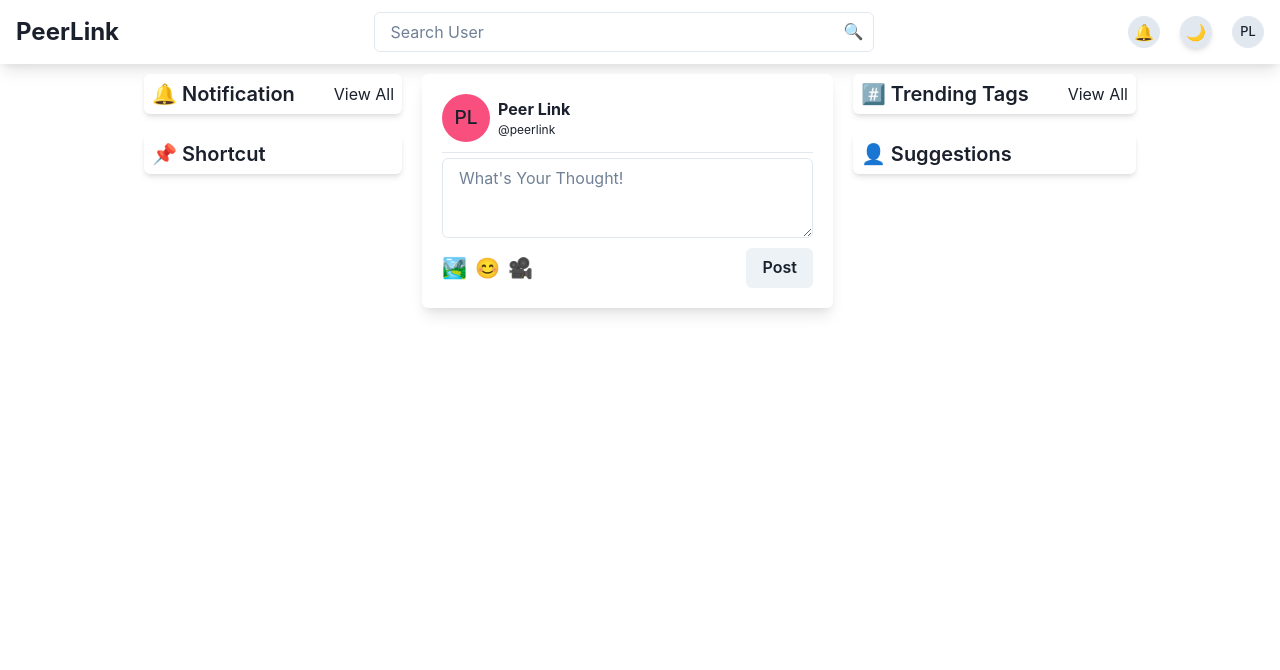
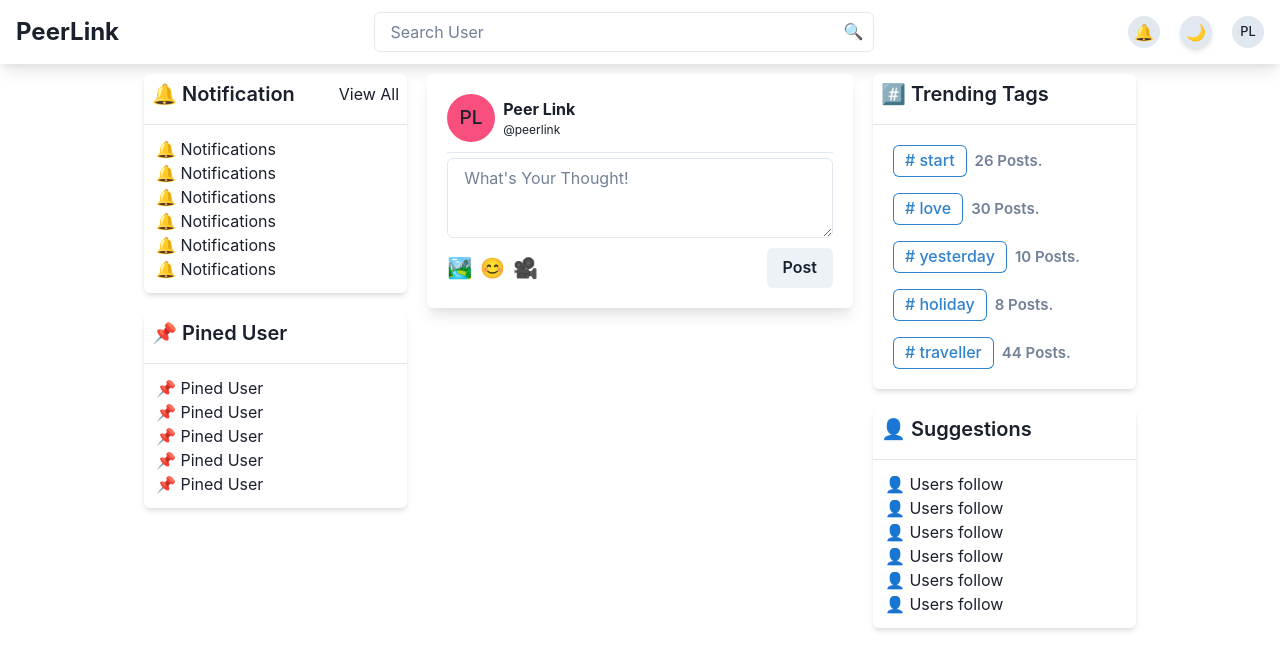
Before and after one commit to infysumanta/PeerLink, a React (Create React App) app in the folder client/: page / in a window 1280 px wide. Shown: the top 670 px of the page. Built offline with nearby package versions, Linux system fonts and the light colour scheme.

Commit message:
some design twig

```diff
--- a/client/src/pages/HomePage/LeftSide.jsx
+++ b/client/src/pages/HomePage/LeftSide.jsx
@@ -1,5 +1,12 @@
 import React from "react";
-import { Box, Heading, useColorModeValue, Flex, Link } from "@chakra-ui/react";
+import {
+  Box,
+  Heading,
+  useColorModeValue,
+  Flex,
+  Link,
+  Text,
+} from "@chakra-ui/react";
 const LeftSide = () => {
   return (
     <>
@@ -15,6 +22,15 @@ const LeftSide = () => {
             </Heading>
             <Link>View All</Link>
           </Flex>
+          <hr style={{ marginTop: "10px" }} />
+          <Box p={3}>
+            <Text>🔔 Notifications</Text>
+            <Text>🔔 Notifications</Text>
+            <Text>🔔 Notifications</Text>
+            <Text>🔔 Notifications</Text>
+            <Text>🔔 Notifications</Text>
+            <Text>🔔 Notifications</Text>
+          </Box>
         </Box>
         <Box
           bg={useColorModeValue("white", "gray.700")}
@@ -23,8 +39,16 @@ const LeftSide = () => {
           shadow="md"
         >
           <Heading fontSize={"xl"} p={2} fontWeight={"semibold"}>
-            📌 Shortcut
+            📌 Pined User
           </Heading>
+          <hr style={{ marginTop: "10px" }} />
+          <Box p={3}>
+            <Text>📌 Pined User</Text>
+            <Text>📌 Pined User</Text>
+            <Text>📌 Pined User</Text>
+            <Text>📌 Pined User</Text>
+            <Text>📌 Pined User</Text>
+          </Box>
         </Box>
       </Box>
     </>
--- a/client/src/pages/HomePage/RightSide.jsx
+++ b/client/src/pages/HomePage/RightSide.jsx
@@ -1,5 +1,14 @@
 import React from "react";
-import { Box, Heading, useColorModeValue, Flex, Link } from "@chakra-ui/react";
+import {
+  Box,
+  Heading,
+  useColorModeValue,
+  Flex,
+  Link,
+  Tag,
+  TagLabel,
+  Text,
+} from "@chakra-ui/react";
 const RightSide = () => {
   return (
     <>
@@ -13,8 +22,15 @@ const RightSide = () => {
             <Heading fontSize={"xl"} fontWeight={"semibold"}>
               #️⃣ Trending Tags
             </Heading>
-            <Link>View All</Link>
           </Flex>
+          <hr style={{ marginTop: "10px" }} />
+          <Box p={3}>
+            <TrendingTags postCount={26} tag={"start"} />
+            <TrendingTags postCount={30} tag={"love"} />
+            <TrendingTags postCount={10} tag={"yesterday"} />
+            <TrendingTags postCount={8} tag={"holiday"} />
+            <TrendingTags postCount={44} tag={"traveller"} />
+          </Box>
         </Box>
         <Box
           bg={useColorModeValue("white", "gray.700")}
@@ -25,10 +41,40 @@ const RightSide = () => {
           <Heading fontSize={"xl"} p={2} fontWeight={"semibold"}>
             👤 Suggestions
           </Heading>
+          <hr style={{ marginTop: "10px" }} />
+          <Box p={3}>
+            <Text>👤 Users follow</Text>
+            <Text>👤 Users follow</Text>
+            <Text>👤 Users follow</Text>
+            <Text>👤 Users follow</Text>
+            <Text>👤 Users follow</Text>
+            <Text>👤 Users follow</Text>
+          </Box>
         </Box>
       </Box>
     </>
   );
 };
 
+const TrendingTags = ({ tag, postCount }) => {
+  return (
+    <>
+      <Flex alignItems={"center"} justifyContent="start">
+        <Tag
+          size={"lg"}
+          variant="outline"
+          colorScheme="blue"
+          m={2}
+          cursor="pointer"
+        >
+          <TagLabel># {tag}</TagLabel>
+        </Tag>
+        <Text color={"gray.500"} fontSize="15px" fontWeight={"semibold"}>
+          {postCount} Posts.
+        </Text>
+      </Flex>
+    </>
+  );
+};
+
 export default RightSide;
```
